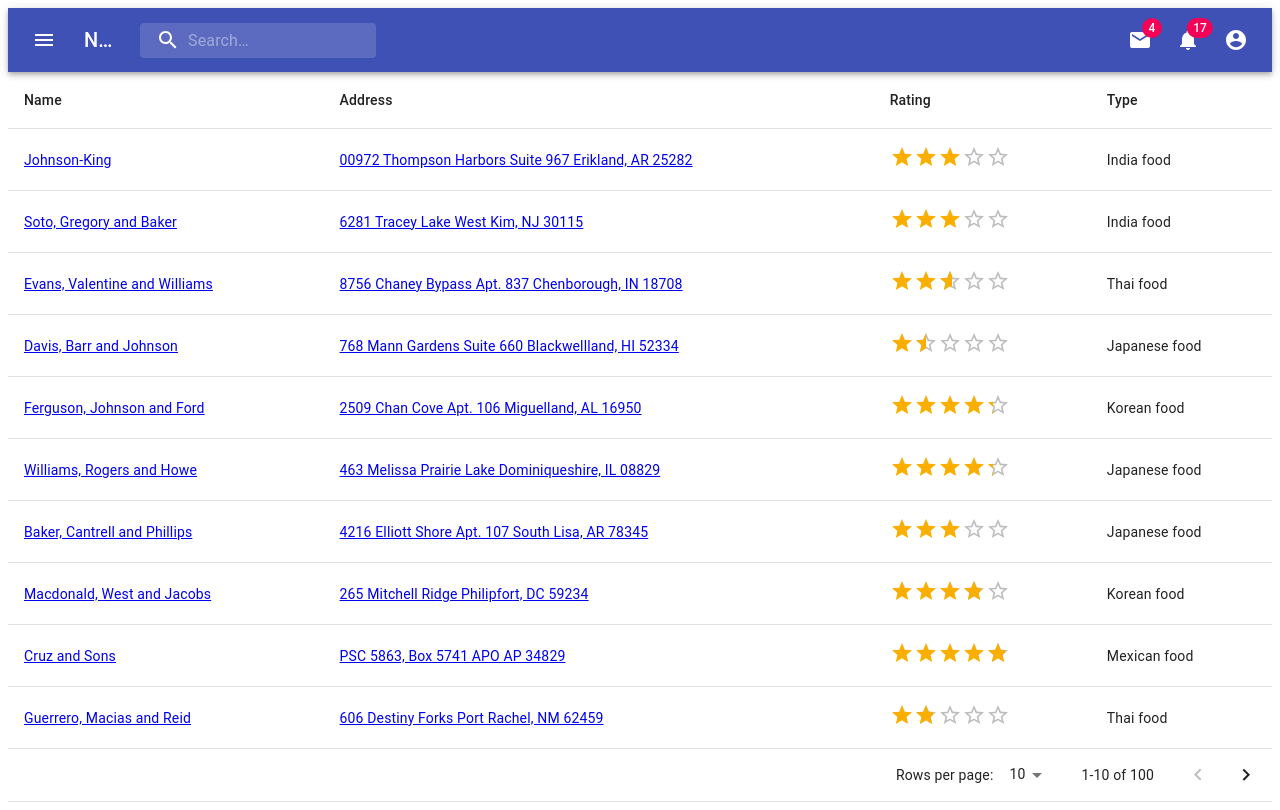
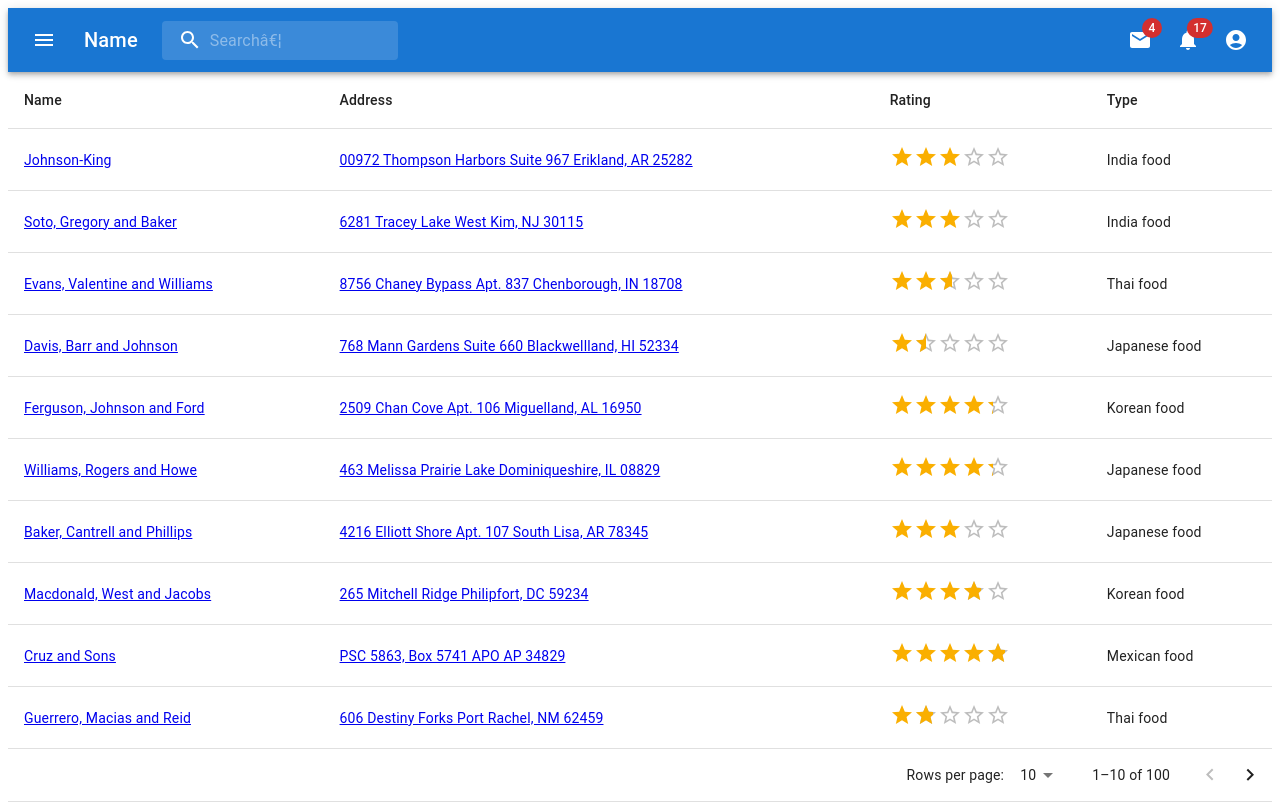
Before and after one commit to CS222-UIUC/course-project-team46, a React (Create React App) app in the folder client/: page / in a window 1280 px wide. Built offline with nearby package versions, Linux system fonts and the light colour scheme.

Commit message:
fix dependencies issue by update MUI from version 4 to version 5

```diff
--- a/client/package.json
+++ b/client/package.json
@@ -5,15 +5,15 @@
   "dependencies": {
     "@emotion/react": "^11.10.6",
     "@emotion/styled": "^11.10.6",
-    "@material-ui/core": "^4.12.4",
-    "@material-ui/icons": "^4.11.3",
-    "@mui/material": "^5.11.10",
+    "@mui/icons-material": "^5.11.11",
+    "@mui/material": "^5.11.12",
     "@testing-library/jest-dom": "^5.16.5",
     "@testing-library/user-event": "^13.5.0",
     "react": "^18.2.0",
     "react-dom": "^18.2.0",
     "react-router-dom": "^6.8.2",
     "react-scripts": "5.0.1",
+    "styled-components": "^5.3.8",
     "web-vitals": "^2.1.4"
   },
   "scripts": {
--- a/client/src/components/AppBar/index.js
+++ b/client/src/components/AppBar/index.js
@@ -1,35 +1,22 @@
-import React from 'react';
-import { alpha, makeStyles } from '@material-ui/core/styles';
-import AppBar from '@material-ui/core/AppBar';
-import Toolbar from '@material-ui/core/Toolbar';
-import IconButton from '@material-ui/core/IconButton';
-import Typography from '@material-ui/core/Typography';
-import InputBase from '@material-ui/core/InputBase';
-import Badge from '@material-ui/core/Badge';
-import MenuItem from '@material-ui/core/MenuItem';
-import Menu from '@material-ui/core/Menu';
-import MenuIcon from '@material-ui/icons/Menu';
-import SearchIcon from '@material-ui/icons/Search';
-import AccountCircle from '@material-ui/icons/AccountCircle';
-import MailIcon from '@material-ui/icons/Mail';
-import NotificationsIcon from '@material-ui/icons/Notifications';
-import MoreIcon from '@material-ui/icons/MoreVert';
+import * as React from 'react';
+import { styled, alpha } from '@mui/material/styles';
+import AppBar from '@mui/material/AppBar';
+import Box from '@mui/material/Box';
+import Toolbar from '@mui/material/Toolbar';
+import IconButton from '@mui/material/IconButton';
+import Typography from '@mui/material/Typography';
+import InputBase from '@mui/material/InputBase';
+import Badge from '@mui/material/Badge';
+import MenuItem from '@mui/material/MenuItem';
+import Menu from '@mui/material/Menu';
+import MenuIcon from '@mui/icons-material/Menu';
+import SearchIcon from '@mui/icons-material/Search';
+import AccountCircle from '@mui/icons-material/AccountCircle';
+import MailIcon from '@mui/icons-material/Mail';
+import NotificationsIcon from '@mui/icons-material/Notifications';
+import MoreIcon from '@mui/icons-material/MoreVert';
 
-const useStyles = makeStyles((theme) => ({
-    grow: {
-        flexGrow: 1,
-        width: '100%',
-    },
-    menuButton: {
-        marginRight: theme.spacing(2),
-    },
-    title: {
-        display: 'none',
-        [theme.breakpoints.up('sm')]: {
-            display: 'block',
-        },
-    },
-    search: {
+const Search = styled('div')(({ theme }) => ({
   position: 'relative',
   borderRadius: theme.shape.borderRadius,
   backgroundColor: alpha(theme.palette.common.white, 0.15),
@@ -43,8 +30,9 @@ const useStyles = makeStyles((theme) => ({
     marginLeft: theme.spacing(3),
     width: 'auto',
   },
-    },
-    searchIcon: {
+}));
+
+const SearchIconWrapper = styled('div')(({ theme }) => ({
   padding: theme.spacing(0, 2),
   height: '100%',
   position: 'absolute',
@@ -52,37 +40,23 @@ const useStyles = makeStyles((theme) => ({
   display: 'flex',
   alignItems: 'center',
   justifyContent: 'center',
-    },
-    inputRoot: {
+}));
+
+const StyledInputBase = styled(InputBase)(({ theme }) => ({
   color: 'inherit',
-    },
-    inputInput: {
+  '& .MuiInputBase-input': {
     padding: theme.spacing(1, 1, 1, 0),
     // vertical padding + font size from searchIcon
-        paddingLeft: `calc(1em + ${theme.spacing(4)}px)`,
+    paddingLeft: `calc(1em + ${theme.spacing(4)})`,
     transition: theme.transitions.create('width'),
     width: '100%',
     [theme.breakpoints.up('md')]: {
       width: '20ch',
     },
   },
-    sectionDesktop: {
-        display: 'none',
-        [theme.breakpoints.up('md')]: {
-            display: 'flex',
-        },
-    },
-    sectionMobile: {
-        display: 'flex',
-        [theme.breakpoints.up('md')]: {
-            display: 'none',
-        },
-    },
 }));
 
 export default function PrimarySearchAppBar(props) {
-    const { inputText , handleSearch } = props;
-    const classes = useStyles();
   const [anchorEl, setAnchorEl] = React.useState(null);
   const [mobileMoreAnchorEl, setMobileMoreAnchorEl] = React.useState(null);
 
@@ -110,10 +84,16 @@ export default function PrimarySearchAppBar(props) {
   const renderMenu = (
     <Menu
       anchorEl={anchorEl}
-            anchorOrigin={{ vertical: 'top', horizontal: 'right' }}
+      anchorOrigin={{
+        vertical: 'top',
+        horizontal: 'right',
+      }}
       id={menuId}
       keepMounted
-            transformOrigin={{ vertical: 'top', horizontal: 'right' }}
+      transformOrigin={{
+        vertical: 'top',
+        horizontal: 'right',
+      }}
       open={isMenuOpen}
       onClose={handleMenuClose}
     >
@@ -126,24 +106,34 @@ export default function PrimarySearchAppBar(props) {
   const renderMobileMenu = (
     <Menu
       anchorEl={mobileMoreAnchorEl}
-            anchorOrigin={{ vertical: 'top', horizontal: 'right' }}
+      anchorOrigin={{
+        vertical: 'top',
+        horizontal: 'right',
+      }}
       id={mobileMenuId}
       keepMounted
-            transformOrigin={{ vertical: 'top', horizontal: 'right' }}
+      transformOrigin={{
+        vertical: 'top',
+        horizontal: 'right',
+      }}
       open={isMobileMenuOpen}
       onClose={handleMobileMenuClose}
     >
       <MenuItem>
-            <IconButton aria-label="show 4 new mails" color="inherit">
-            <Badge badgeContent={4} color="secondary" overlap="rectangular" >
+        <IconButton size="large" aria-label="show 4 new mails" color="inherit">
+          <Badge badgeContent={4} color="error">
             <MailIcon />
           </Badge>
         </IconButton>
         <p>Messages</p>
       </MenuItem>
       <MenuItem>
-            <IconButton aria-label="show 11 new notifications" color="inherit">
-            <Badge badgeContent={11} color="secondary" overlap="rectangular" >
+        <IconButton
+          size="large"
+          aria-label="show 17 new notifications"
+          color="inherit"
+        >
+          <Badge badgeContent={17} color="error">
             <NotificationsIcon />
           </Badge>
         </IconButton>
@@ -151,6 +141,7 @@ export default function PrimarySearchAppBar(props) {
       </MenuItem>
       <MenuItem onClick={handleProfileMenuOpen}>
         <IconButton
+          size="large"
           aria-label="account of current user"
           aria-controls="primary-search-account-menu"
           aria-haspopup="true"
@@ -164,50 +155,54 @@ export default function PrimarySearchAppBar(props) {
   );
 
   return (
-        <div className={classes.grow}>
+    <Box sx={{ flexGrow: 1 }}>
       <AppBar position="static">
         <Toolbar>
           <IconButton
+            size="large"
             edge="start"
-                    className={classes.menuButton}
             color="inherit"
             aria-label="open drawer"
+            sx={{ mr: 2 }}
           >
             <MenuIcon />
           </IconButton>
-                <Typography className={classes.title} variant="h6" noWrap>
+          <Typography
+            variant="h6"
+            noWrap
+            component="div"
+            sx={{ display: { xs: 'none', sm: 'block' } }}
+          >
             Name
           </Typography>
-
-                {/* <Search/> */}
-
-                <div className={classes.search}>
-                    <div className={classes.searchIcon}>
+          <Search>
+            <SearchIconWrapper>
               <SearchIcon />
-                    </div>
-                    <InputBase
-                        placeholder="Search…"
-                        classes={{
-                            root: classes.inputRoot,
-                            input: classes.inputInput,
-                        }}
+            </SearchIconWrapper>
+            <StyledInputBase
+              placeholder="Searchâ€¦"
               inputProps={{ 'aria-label': 'search' }}
               onChange={(e) => props.handleSearch(e.target.value)}
             />
-                </div>
-                <div className={classes.grow} />
-                <div className={classes.sectionDesktop}>
-                    <IconButton aria-label="show 4 new mails" color="inherit">
-                        <Badge badgeContent={4} color="secondary" overlap="rectangular" >
+          </Search>
+          <Box sx={{ flexGrow: 1 }} />
+          <Box sx={{ display: { xs: 'none', md: 'flex' } }}>
+            <IconButton size="large" aria-label="show 4 new mails" color="inherit">
+              <Badge badgeContent={4} color="error">
                 <MailIcon />
               </Badge>
             </IconButton>
-                    <IconButton aria-label="show 17 new notifications" color="inherit">
-                        <Badge badgeContent={17} color="secondary" overlap="rectangular" >
+            <IconButton
+              size="large"
+              aria-label="show 17 new notifications"
+              color="inherit"
+            >
+              <Badge badgeContent={17} color="error">
                 <NotificationsIcon />
               </Badge>
             </IconButton>
             <IconButton
+              size="large"
               edge="end"
               aria-label="account of current user"
               aria-controls={menuId}
@@ -217,9 +212,10 @@ export default function PrimarySearchAppBar(props) {
             >
               <AccountCircle />
             </IconButton>
-                </div>
-                <div className={classes.sectionMobile}>
+          </Box>
+          <Box sx={{ display: { xs: 'flex', md: 'none' } }}>
             <IconButton
+              size="large"
               aria-label="show more"
               aria-controls={mobileMenuId}
               aria-haspopup="true"
@@ -228,12 +224,11 @@ export default function PrimarySearchAppBar(props) {
             >
               <MoreIcon />
             </IconButton>
-                </div>
+          </Box>
         </Toolbar>
       </AppBar>
-
       {renderMobileMenu}
       {renderMenu}
-        </div>
+    </Box>
   );
 }
--- a/client/src/components/RestaurantList/RenderRow.js
+++ b/client/src/components/RestaurantList/RenderRow.js
@@ -1,6 +1,6 @@
 import { React } from 'react';
 import { Link } from 'react-router-dom';
-import { TableCell, TableRow } from '@material-ui/core';
+import { TableCell, TableRow } from '@mui/material';
 //import StarRating from '../StarRating';
 import Rating from '@mui/material/Rating';
 
--- a/client/src/components/RestaurantList/RestaurantListHeader.js
+++ b/client/src/components/RestaurantList/RestaurantListHeader.js
@@ -1,5 +1,5 @@
 import { React } from 'react';
-import { TableCell, TableRow, TableSortLabel } from '@material-ui/core';
+import { TableCell, TableRow, TableSortLabel } from '@mui/material';
 
 function RestaurantListHeader(props) {
     const { order, orderBy, onRequestSort } = props;
--- a/client/src/components/RestaurantList/index.js
+++ b/client/src/components/RestaurantList/index.js
@@ -3,7 +3,7 @@
 */
 
 import { React, useState } from 'react';
-import { Table, TableHead , TableBody, TableFooter, TableContainer, TableRow, TablePagination } from '@material-ui/core';
+import { Table, TableHead , TableBody, TableFooter, TableContainer, TableRow, TablePagination } from '@mui/material';
 
 import RestaurantListHeader from './RestaurantListHeader.js'
 import RenderRow from './RenderRow.js'
--- a/client/src/components/SearchBar/index.js
+++ b/client/src/components/SearchBar/index.js
@@ -3,7 +3,7 @@
  */
 
 import React from 'react';
-import { TextField } from '@material-ui/core';
+import { TextField } from '@mui/material';
 
 function SearchBar(props) {
     return (
--- a/client/src/pages/RestaurantPage/RestaurantDetailComponents/RatingComponent.js
+++ b/client/src/pages/RestaurantPage/RestaurantDetailComponents/RatingComponent.js
@@ -1,6 +1,5 @@
 import React, { useState, useEffect } from "react";
-import Rating from "@mui/material/Rating";
-import Box from "@mui/material/Box";
+import { Rating, Box } from "@mui/material";
 
 function RatingComponent(props) {
     const [rating, setRating] = useState(props.initialRating);
```
Also changed, not shown: 1 other file (tests, documents, lock files or other folders). Lines whose indentation alone changed are shown as unchanged.
